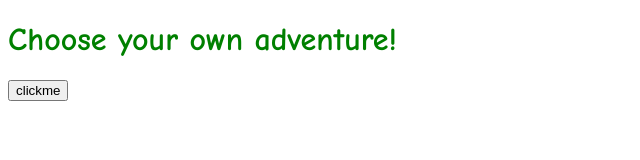
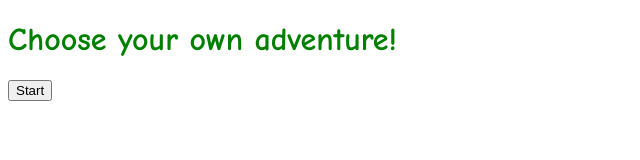
Before and after one commit to yummydirtx/yummydirtx.github.io, a plain HTML site: page index.html in a window 1280 px wide. Shown: the full height of the page, 0-640 px from the left. Drawn offline with Linux system fonts and the light colour scheme.

Commit message:
changes button text

```diff
--- a/index.html
+++ b/index.html
@@ -8,6 +8,6 @@
     </head>
     <body>
         <h1>Choose your own adventure!</h1>
-		<input id="clickMe" type="button" value="clickme" onclick="playGame();" />
+		<input id="clickMe" type="button" value="Start" onclick="playGame();" />
     </body>
 </html>
```
